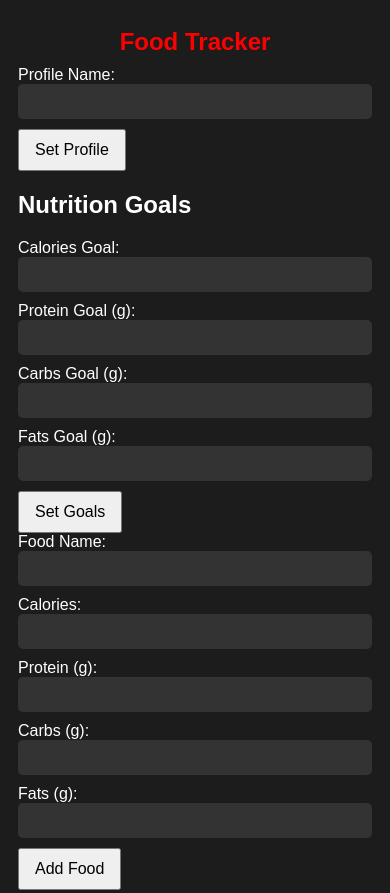
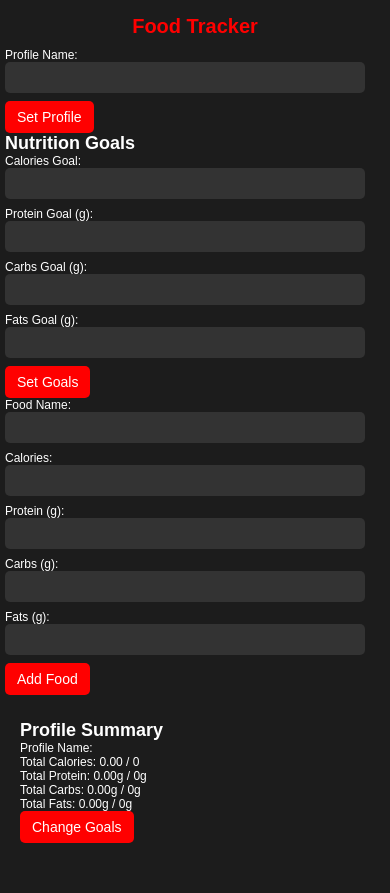
Before and after one commit to faddenpatrick/nutrition, a plain HTML site: page index.html in a window 390 px wide. Shown: the top 893 px of the page. Drawn offline with Linux system fonts and the light colour scheme.

Commit message:
Update styles.css
Changed style to be more mobile friendly

```diff
--- a/styles.css
+++ b/styles.css
@@ -1,31 +1,35 @@
-<meta name="viewport" content="width=device-width, initial-scale=1">
-
 /* Reset default margin and padding */
 body, h1, h2, p, ul {
     margin: 0;
     padding: 0;
 }
 
+/* Viewport meta tag */
+/* Ensure it's added in the HTML file */
+
 /* Body background and font colors */
 body {
     background-color: #1c1c1c; /* Dark grey or black */
     color: #ffffff; /* White text */
     font-family: Arial, sans-serif;
+    padding: 5px; /* Decrease overall padding */
+    font-size: 14px; /* Reduce font size */
 }
 
 /* Header styles */
 h1 {
     color: #ff0000; /* Red header */
     text-align: center;
-    margin: 20px 0;
+    font-size: 20px; /* Adjust header size */
+    margin: 10px 0; /* Reduce header margin */
 }
 
 /* Make input fields full width on smaller screens */
 input[type="text"],
 input[type="number"] {
-    width: 100%;
-    padding: 10px;
-    margin-bottom: 10px;
+    width: calc(100% - 20px); /* Adjust input width for smaller screens */
+    padding: 8px;
+    margin-bottom: 8px;
     background-color: #333333;
     color: #ffffff;
     border: none;
@@ -33,27 +37,29 @@ input[type="number"] {
     box-sizing: border-box; /* Ensure padding doesn't add to width */
 }
 
-/* Adjust padding and font size for smaller screens */
-body {
-    padding: 10px;
-    font-size: 16px;
-}
-
-/* Adjust header size for smaller screens */
-h1 {
-    font-size: 24px;
-    margin: 10px 0;
-}
-
 /* Adjust button size for smaller screens */
 button {
-    padding: 10px 15px;
-    font-size: 16px;
+    padding: 8px 12px; /* Slightly smaller button */
+    font-size: 14px; /* Adjust button font size */
+    background-color: #ff0000; /* Red button */
+    color: #ffffff;
+    border: none;
+    border-radius: 5px;
+    cursor: pointer;
 }
 
 /* Adjust margins and padding for mobile */
 .profile-summary,
 .food-list {
     margin-top: 10px;
-    padding: 15px;
+    padding: 15px; /* Adjust padding for elements */
 }
+
+/* Media query for adjusting styles on smaller screens */
+@media screen and (max-width: 600px) {
+    body {
+        font-size: 12px; /* Further reduce font size for smaller screens */
+    }
+
+    /* Add more adjustments for smaller screens as needed */
+}
```
